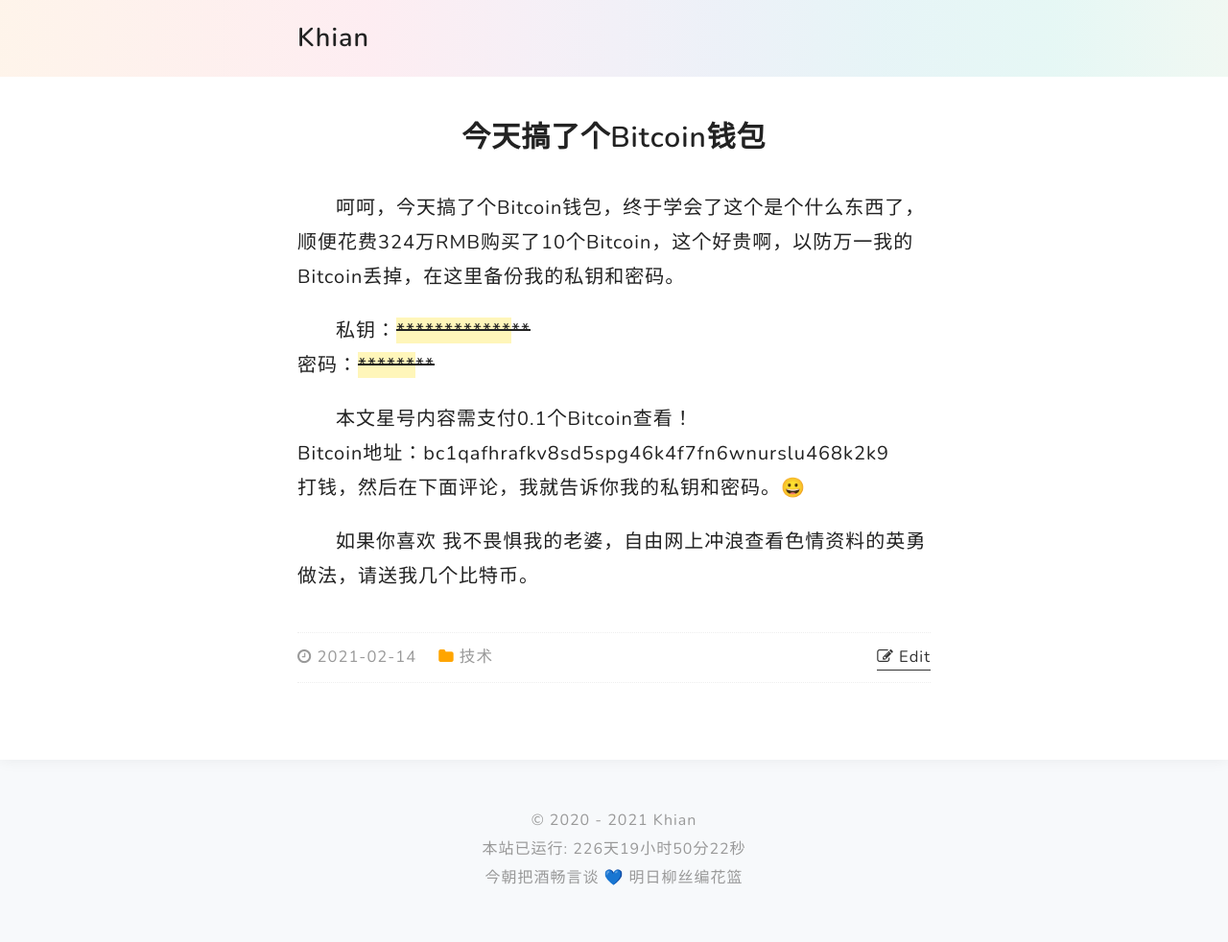
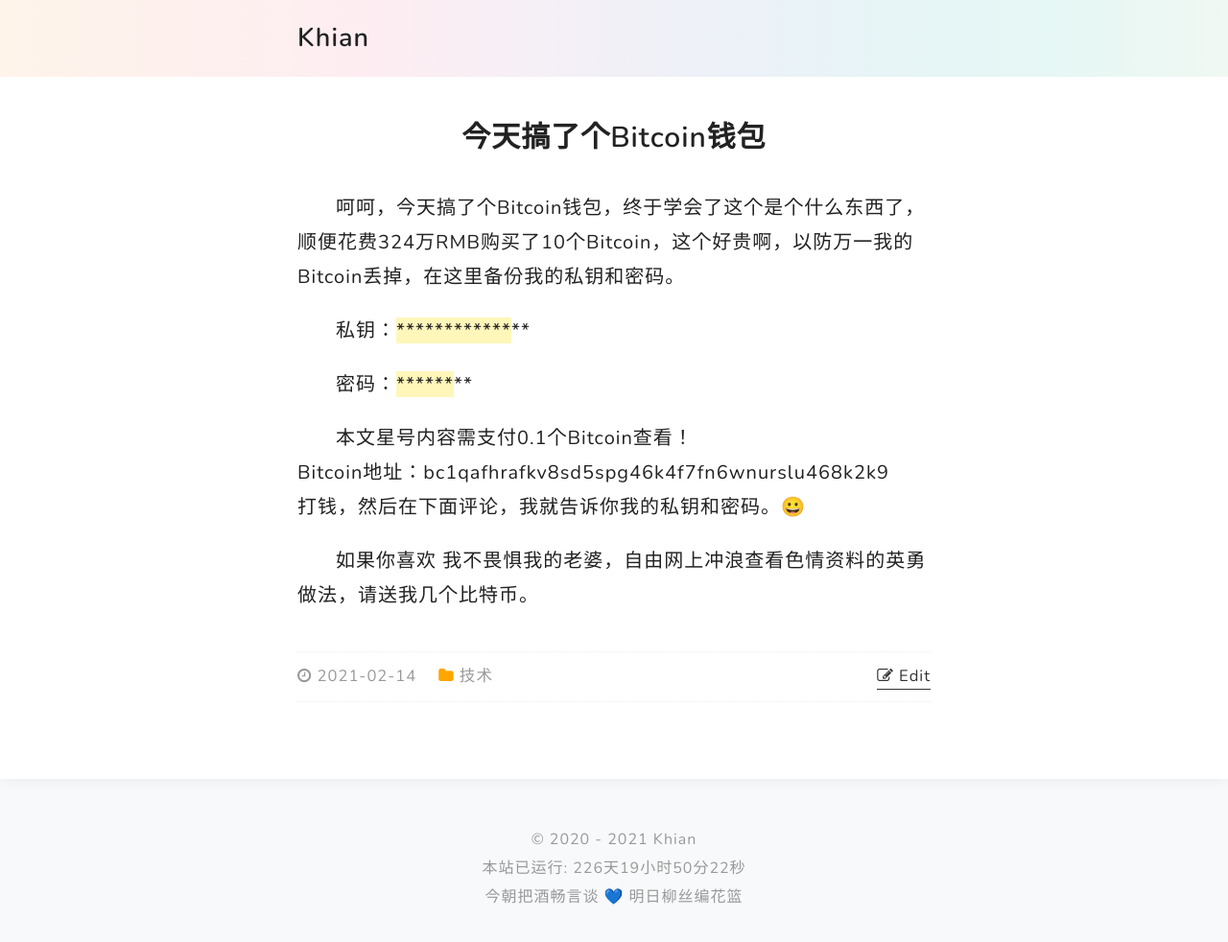
Before and after one commit to Jawutzh/nst, a Jekyll site: the page built from _posts/2021-02-14-今天搞了个Bitcoin钱包.md, in a window 1280 px wide and 998 px high. Shown: the top 982 px of the window at 96% size. Built offline with Jekyll 4.4.1, drawn with Linux system fonts in a browser that asks for light colours; nearby versions of some CDN libraries; comment, search, counter and statistics services are not loaded.

```diff
--- a/_posts/2021-02-14-今天搞了个Bitcoin钱包.md
+++ b/_posts/2021-02-14-今天搞了个Bitcoin钱包.md
@@ -5,8 +5,9 @@ category: 技术
 ---
 呵呵，今天搞了个Bitcoin钱包，终于学会了这个是个什么东西了，顺便花费324万RMB购买了10个Bitcoin，这个好贵啊，以防万一我的Bitcoin丢掉，在这里备份我的私钥和密码。
 
-私钥：~~**************************************~~
-密码：~~********************~~
+私钥：**************************************
+
+密码：********************
 
 本文星号内容需支付0.1个Bitcoin查看！
 Bitcoin地址：bc1qafhrafkv8sd5spg46k4f7fn6wnurslu468k2k9
```
